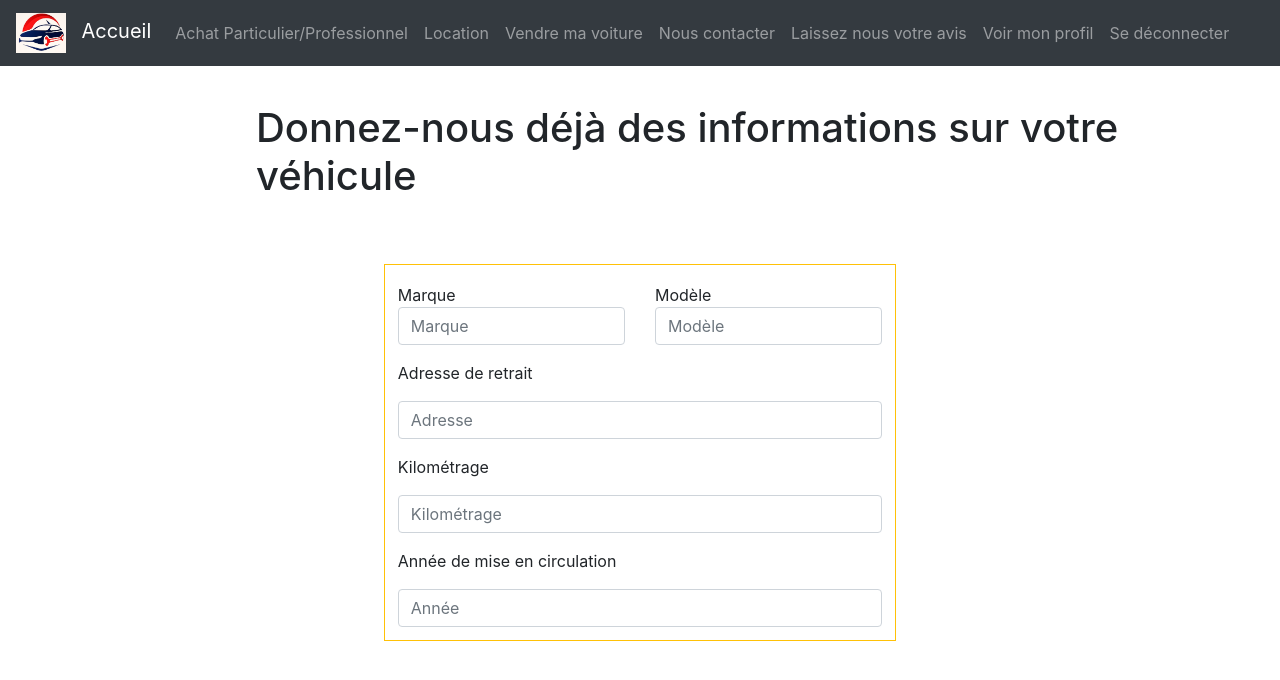
After one commit to tomiboul/Notre-project-techno-web, a FastAPI app: template templates/venteProfess.html in a window 1280 px wide. The commit adds this page. Shown: the top 680 px of the page. Run offline with FastAPI, Linux system fonts and the light colour scheme; the template is opened without the code that fills it, so the values that code supplies are empty; parts of the project's set-up code (start-up, migrations or seed data) failed here and were passed over.

Commit message:
home + vente

```diff
--- a/templates/ventePartic.html
+++ b/templates/ventePartic.html
@@ -3,7 +3,7 @@
 {% block content %}
 
 <div class="form-group"></div>
-    <form action="/users/signin" method="post" class="decalageplus">
+    <form action="/vente/particulier" method="post" class="decalageplus">
 
     </form>
 </div>
--- /dev/null
+++ b/templates/venteProfess.html
@@ -0,0 +1,31 @@
+{% extends "base.html" %}
+
+{% block content %}
+
+<h1 style="margin-left: 20%; margin-top: 3%;">Donnez-nous déjà des informations sur votre véhicule</h1>
+<div class="form-group"></div>
+    <form action="/vente/professionnel" method="post" class="decalageplus border border-warning" style="padding: 1%;">
+
+
+        <div class="row" style="margin-top: 1%;">
+            <div class="col">
+              Marque
+              <input type="text" class="form-control" name="brand" placeholder="Marque" id="brand">
+            </div>
+            <div class="col">
+              Modèle
+              <input type="text" class="form-control" name ="model" placeholder="Modèle" id="model" value="">
+            </div>
+        </div>
+
+        <label for="adress" class="my-3">Adresse de retrait</label>
+        <input type="text" class="form-control" id="adress" name="adress" placeholder="Adresse " value="" />
+
+        <label for="kilometrage" class="my-3">Kilométrage</label>
+        <input type="text" class="form-control" id="kilometrage" name="kilometrage" placeholder="Kilométrage " value="" />
+
+        <label for="annee" class="my-3">Année de mise en circulation</label>
+        <input type="text" class="form-control" id="annee" name="annee" placeholder="Année" value="" />
+    </form>
+</div>
+{% endblock %}
```
Also changed, not shown: app/route/vente.py (+12 -1 lines), templates/exceptions.html (+2 -25 lines), templates/home.html (+37 -0 lines), templates/profil.html (+4 -6 lines).
